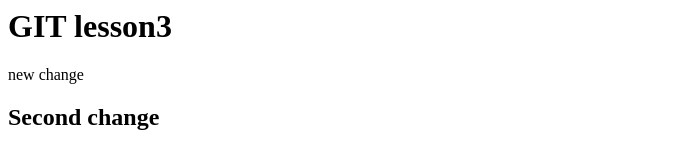
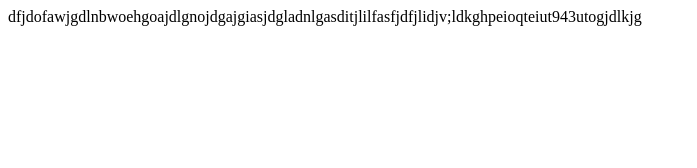
Before and after one commit to Dmitufree/First-repository, a plain HTML site: page index.html in a window 1280 px wide. Shown: the whole page, without its empty margins (0-697 px from the left). Drawn offline with Linux system fonts and the light colour scheme.

Commit message:
Third commit

```diff
--- a/index.html
+++ b/index.html
@@ -11,7 +11,6 @@
 
 </body>
 
-<H1>GIT lesson3</H1>
-<p>new change</p>
-<H2> Second change</p>
+<p>dfjdofawjgdlnbwoehgoajdlgnojdgajgiasjdgladnlgasditjlilfasfjdfjlidjv;ldkghpeioqteiut943utogjdlkjg</p>
+
 </html>
```
